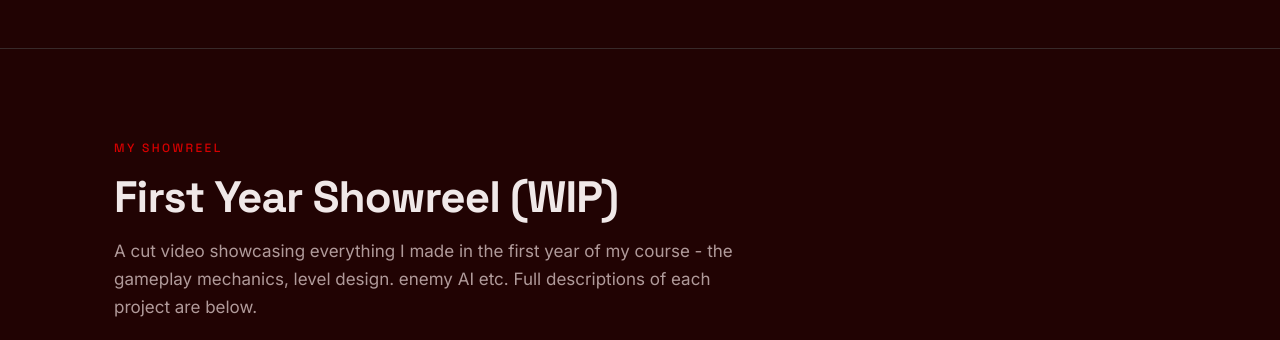
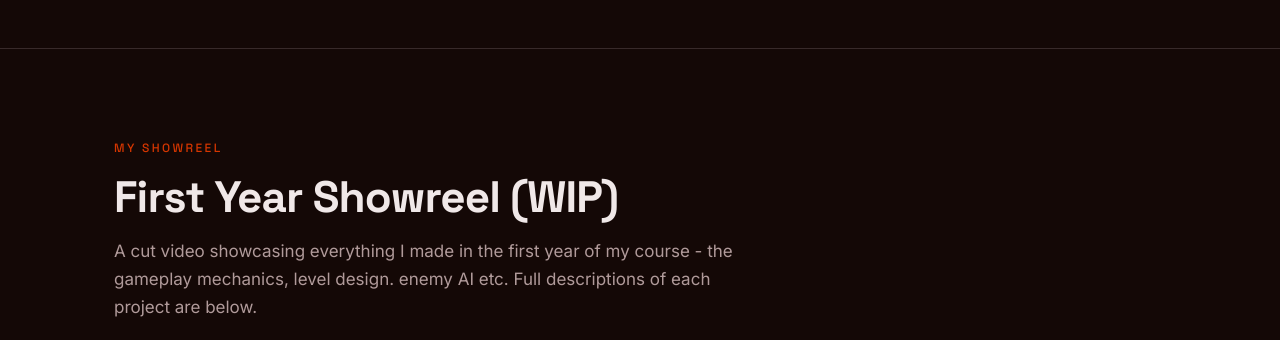
Before and after one commit to RobinGorman-Dev/RobinGorman-Dev.github.io, a plain HTML site: page index.html in a window 1280 px wide. Shown: the part 1100-1440 px from the top of the page. Drawn offline with Linux system fonts and the light colour scheme.

Commit message:
Edit colour palette

```diff
--- a/style.css
+++ b/style.css
@@ -5,13 +5,13 @@
    ========================================================= */
 
 :root {
-  --bg:        #210303;   /* page background - dark, but accented */
+  --bg:        #140806;   /* page background - dark, but accented */
   --surface:   #1c0202;   /* cards and panels */
   --line:      #382a2a;   /* borders and dividers */
   --text:      #f0e8e8;   /* body text */
   --muted:     #b09a9a;   /* secondary text */
   --accent:    #ff1f1f;   /* links, highlights, the one loud colour */
-  --accent-2:  #d60000;   /* a second accent, used sparingly */
+  --accent-2:  #d63600;   /* a second accent, used sparingly */
 
   --display: "Space Grotesk", system-ui, sans-serif;
   --body:    "Inter", system-ui, -apple-system, sans-serif;
```
